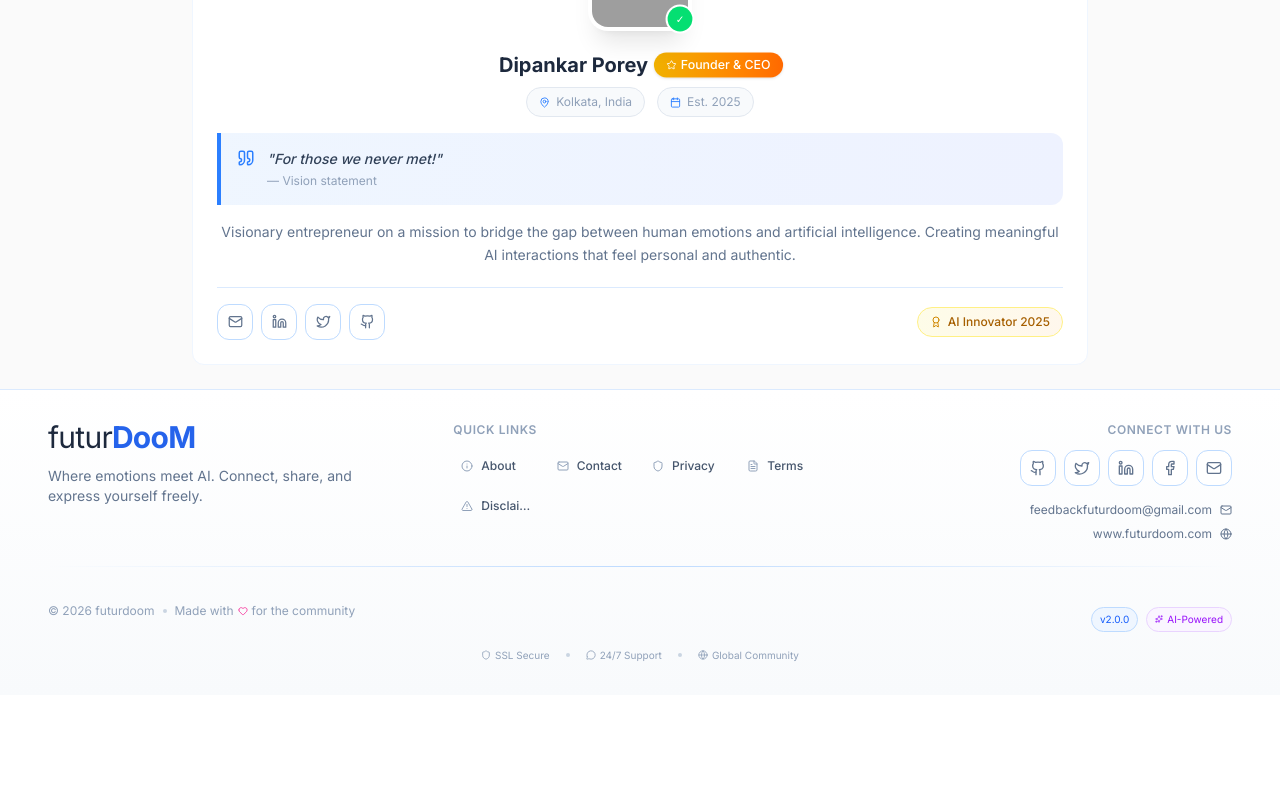
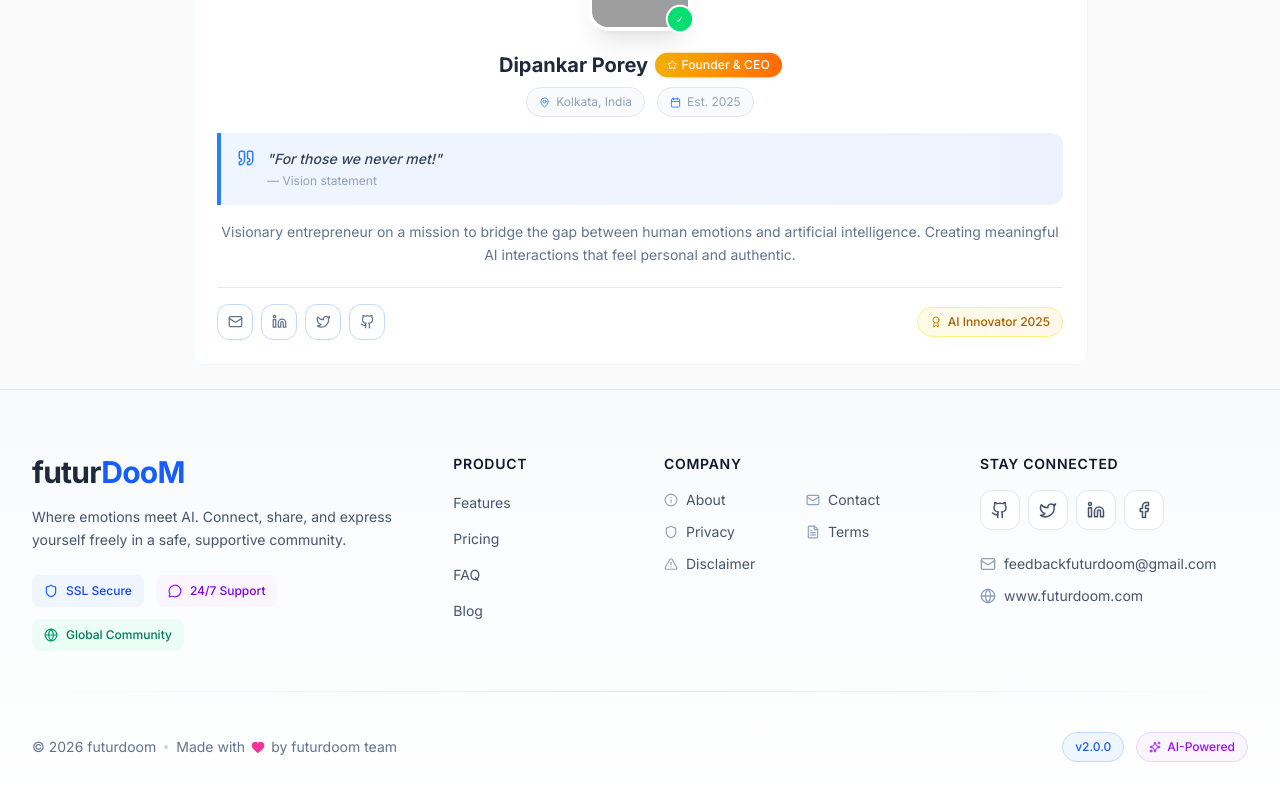
Before and after one commit to Shiv03072002/futurdoom, a React (Vite) app: page /about in a window 1280 px wide. Shown: the part 734-1534 px from the top of the page. Before the commit the page ends 1429 px from the top, so only its background shows below. Built offline with nearby package versions, Linux system fonts and the light colour scheme; grey boxes are pictures that could not be loaded.

Commit message:
hide chat history header on mobile devices

```diff
--- a/src/components/chat/ChatSidebar.jsx
+++ b/src/components/chat/ChatSidebar.jsx
@@ -207,7 +207,7 @@
     >
       {/* History Header */}
       <div className="p-4 bg-gradient-to-r from-blue-50 to-indigo-50 border-b border-blue-100">
-        <div className="flex items-center justify-between mb-3">
+        <div className="hidden lg:flex items-center justify-between mb-3">
   <h2 className="text-lg font-bold text-slate-800 flex items-center gap-2">
     <MessageSquare size={18} className="text-blue-600" />
     Chat History
--- a/src/components/common/Footer.jsx
+++ b/src/components/common/Footer.jsx
@@ -14,11 +14,21 @@
   AlertTriangle,
   Info,
   MessageCircle,
-  Facebook
+  Facebook,
+  ChevronRight
 } from "lucide-react";
 
 const Footer = () => {
-  const links = [
+  const currentYear = new Date().getFullYear();
+
+  const productLinks = [
+    { label: "Features", to: "/features" },
+    { label: "Pricing", to: "/pricing" },
+    { label: "FAQ", to: "/faq" },
+    { label: "Blog", to: "/blog" },
+  ];
+
+  const companyLinks = [
     { label: "About", to: "/about", icon: Info },
     { label: "Contact", to: "/contact", icon: Mail },
     { label: "Privacy", to: "/privacy", icon: Shield },
@@ -27,28 +37,25 @@
   ];
 
   const socialLinks = [
-    { icon: Github, href: "https://github.com/futurdoom", label: "GitHub" },
-    { icon: Twitter, href: "https://twitter.com/futurdoom", label: "Twitter" },
-    { icon: Linkedin, href: "https://linkedin.com/company/futurdoom", label: "LinkedIn" },
-    { icon: Facebook, href: "https://facebook.com/futurdoom", label: "Facebook" },
-    { icon: Mail, href: "mailto:feedbackfuturdoom@gmail.com", label: "Email" },
+    { icon: Github, href: "https://github.com/futurdoom", label: "GitHub", color: "hover:bg-gray-900" },
+    { icon: Twitter, href: "https://twitter.com/futurdoom", label: "Twitter", color: "hover:bg-blue-400" },
+    { icon: Linkedin, href: "https://linkedin.com/company/futurdoom", label: "LinkedIn", color: "hover:bg-blue-600" },
+    { icon: Facebook, href: "https://facebook.com/futurdoom", label: "Facebook", color: "hover:bg-blue-700" },
   ];
 
-  // Animation variants
   const containerVariants = {
-    hidden: { opacity: 0, y: 20 },
+    hidden: { opacity: 0 },
     visible: {
       opacity: 1,
-      y: 0,
       transition: {
         staggerChildren: 0.1,
-        delayChildren: 0.1,
+        delayChildren: 0.2,
       },
     },
   };
 
   const itemVariants = {
-    hidden: { opacity: 0, y: 10 },
+    hidden: { opacity: 0, y: 20 },
     visible: {
       opacity: 1,
       y: 0,
@@ -60,95 +67,100 @@
     },
   };
 
-  const buttonHover = {
-    scale: 1.05,
-    y: -2,
-    transition: { type: "spring", stiffness: 400, damping: 17 },
-  };
-
-  const buttonTap = {
-    scale: 0.95,
-    y: 0,
-  };
-
   return (
     <motion.footer
       variants={containerVariants}
       initial="hidden"
       animate="visible"
-      className="bg-white border-t border-blue-100 shadow-lg shadow-blue-500/5 px-4"
-      style={{
-        background: "linear-gradient(180deg, #ffffff 0%, #f8fafc 100%)",
-      }}
+      className="bg-gradient-to-b from-slate-50 to-white border-t border-slate-200"
     >
-      <div className="max-w-9xl mx-auto px-4 sm:px-6 lg:px-8 py-8">
-        {/* Main Footer Content - Equal 3 columns */}
-        <div className="grid grid-cols-1 md:grid-cols-3 gap-8 md:gap-6 lg:gap-8">
-          {/* Left Section - Brand */}
-          <motion.div
-            variants={itemVariants}
-            className="w-full"
-          >
-            <Link to="/" className="inline-block mb-3">
-              <span className="text-2xl sm:text-3xl tracking-tight leading-none">
-                <span className="font-light text-slate-800">
+      <div className="max-w-7xl mx-auto px-4 sm:px-6 lg:px-8 py-12 lg:py-16">
+        {/* Main Footer Grid */}
+        <div className="grid grid-cols-1 lg:grid-cols-12 gap-8 lg:gap-12">
+          {/* Brand Section - 4 columns */}
+          <motion.div variants={itemVariants} className="lg:col-span-4">
+            <Link to="/" className="inline-block mb-4 group">
+              <span className="text-3xl font-bold tracking-tight">
+                <span className="text-slate-800 group-hover:text-slate-600 transition-colors">
                   futur
                 </span>
-                <span className="font-bold text-[#2563eb]">
+                <span className="text-blue-600 group-hover:text-blue-500 transition-colors">
                   DooM
                 </span>
               </span>
             </Link>
 
-            <p className="text-xs sm:text-sm text-slate-500 mb-3 max-w-xs">
-              Where emotions meet AI. Connect, share, and express yourself freely.
+            <p className="text-sm text-slate-600 mb-6 max-w-md leading-relaxed">
+              Where emotions meet AI. Connect, share, and express yourself freely in a safe, supportive community.
             </p>
 
-            {/* Version badges moved to left column */}
-
+            {/* Trust Badges - Redesigned */}
+            <div className="flex flex-wrap gap-3">
+              <div className="flex items-center gap-2 px-3 py-2 bg-blue-50 rounded-lg">
+                <Shield size={14} className="text-blue-600" />
+                <span className="text-xs font-medium text-blue-700">SSL Secure</span>
+              </div>
+              <div className="flex items-center gap-2 px-3 py-2 bg-purple-50 rounded-lg">
+                <MessageCircle size={14} className="text-purple-600" />
+                <span className="text-xs font-medium text-purple-700">24/7 Support</span>
+              </div>
+              <div className="flex items-center gap-2 px-3 py-2 bg-emerald-50 rounded-lg">
+                <Globe size={14} className="text-emerald-600" />
+                <span className="text-xs font-medium text-emerald-700">Global Community</span>
+              </div>
+            </div>
           </motion.div>
 
-          {/* Center Section - Navigation Links */}
-          <motion.div
-            variants={itemVariants}
-            className="w-full"
+          {/* Product Links - 3 columns */}
+          <motion.div variants={itemVariants} className="lg:col-span-2">
+            <h3 className="text-sm font-semibold text-slate-900 uppercase tracking-wider mb-4">
+              Product
+            </h3>
+            <ul className="space-y-3">
+              {productLinks.map((link) => (
+                <li key={link.label}>
+                  <Link
+                    to={link.to}
+                    className="text-sm text-slate-600 hover:text-blue-600 transition-colors inline-flex items-center gap-1 group"
                   >
-            <h3 className="text-xs font-semibold text-slate-400 uppercase tracking-wider mb-3">
-              Quick Links
+                    <span>{link.label}</span>
+                    <ChevronRight size={14} className="opacity-0 -ml-1 group-hover:opacity-100 group-hover:ml-0 transition-all" />
+                  </Link>
+                </li>
+              ))}
+            </ul>
+          </motion.div>
+
+          {/* Company Links - 3 columns */}
+          <motion.div variants={itemVariants} className="lg:col-span-3">
+            <h3 className="text-sm font-semibold text-slate-900 uppercase tracking-wider mb-4">
+              Company
             </h3>
-            <div className="grid grid-cols-4 gap-2">
-              {links.map((link) => {
+            <div className="grid grid-cols-2 gap-x-4 gap-y-3">
+              {companyLinks.map((link) => {
                 const Icon = link.icon;
                 return (
-                  <motion.div
+                  <Link
                     key={link.label}
-                    variants={itemVariants}
-                    whileHover={{ x: 3 }}
+                    to={link.to}
+                    className="text-sm text-slate-600 hover:text-blue-600 transition-colors inline-flex items-center gap-2 group"
                   >
-                    <Link
-                      to={link.to}
-                      className="flex items-center gap-2 px-2 py-2 rounded-xl text-xs text-slate-600 hover:bg-blue-50 hover:text-blue-600 transition-all duration-200 group"
-                    >
-                      <Icon size={12} className="text-slate-400 group-hover:text-blue-600 flex-shrink-0" />
-                      <span className="text-xs font-medium truncate">{link.label}</span>
+                    <Icon size={14} className="text-slate-400 group-hover:text-blue-600" />
+                    <span>{link.label}</span>
                   </Link>
-                  </motion.div>
                 );
               })}
             </div>
           </motion.div>
 
-          {/* Right Section - Social & Contact - Aligned to end */}
-          <motion.div
-            variants={itemVariants}
-            className="w-full flex flex-col items-end"
-          >
-            <h3 className="text-xs font-semibold text-slate-400 uppercase tracking-wider mb-3 ">
-              Connect With Us
+          {/* Newsletter/Social - 2 columns */}
+          <motion.div variants={itemVariants} className="lg:col-span-3">
+            <h3 className="text-sm font-semibold text-slate-900 uppercase tracking-wider mb-4">
+              Stay Connected
             </h3>
 
-            {/* Social Icons - Aligned to end */}
-            <div className="flex flex-wrap gap-2 mb-4 justify-center">
+            {/* Social Icons */}
+            <div className="flex flex-wrap gap-2 mb-6">
               {socialLinks.map((social, index) => {
                 const Icon = social.icon;
                 return (
@@ -157,37 +169,33 @@
                     href={social.href}
                     target="_blank"
                     rel="noopener noreferrer"
-                    className="w-9 h-9 rounded-xl bg-white border border-blue-200 flex items-center justify-center text-slate-500 hover:text-blue-600 hover:border-blue-300 hover:bg-blue-50 transition-all duration-200"
-                    variants={buttonHover}
-                    whileHover="hover"
-                    whileTap={buttonTap}
+                    className={`w-10 h-10 rounded-xl bg-white border border-slate-200 flex items-center justify-center text-slate-600 hover:text-white transition-all duration-300 ${social.color} hover:border-transparent`}
+                    whileHover={{ scale: 1.1, y: -2 }}
+                    whileTap={{ scale: 0.95 }}
                     aria-label={social.label}
                   >
-                    <Icon size={16} />
+                    <Icon size={18} />
                   </motion.a>
                 );
               })}
             </div>
 
-            {/* Contact Info - Aligned to end */}
-            <div className="space-y-2 ">
-              <motion.a
+            {/* Contact Info */}
+            <div className="space-y-3">
+              <a
                 href="mailto:feedbackfuturdoom@gmail.com"
-                className="flex items-center gap-2 text-xs text-slate-500 hover:text-blue-600 transition-colors group "
-                whileHover={{ x: -3 }}
+                className="flex items-center gap-2 text-sm text-slate-600 hover:text-blue-600 transition-colors group"
               >
+                <Mail size={16} className="text-slate-400 group-hover:text-blue-600" />
                 <span className="truncate">feedbackfuturdoom@gmail.com</span>
-                <Mail size={12} className="group-hover:text-blue-600 flex-shrink-0" />
-              </motion.a>
-
-              <motion.a
+              </a>
+              <a
                 href="https://www.futurdoom.com"
-                className="flex items-center gap-2 text-xs text-slate-500 hover:text-blue-600 transition-colors group justify-end"
-                whileHover={{ x: -3 }}
+                className="flex items-center gap-2 text-sm text-slate-600 hover:text-blue-600 transition-colors group"
               >
-                <span className="truncate">www.futurdoom.com</span>
-                <Globe size={12} className="group-hover:text-blue-600 flex-shrink-0" />
-              </motion.a>
+                <Globe size={16} className="text-slate-400 group-hover:text-blue-600" />
+                <span>www.futurdoom.com</span>
+              </a>
             </div>
           </motion.div>
         </div>
@@ -195,53 +203,34 @@
         {/* Divider */}
         <motion.div
           variants={itemVariants}
-          className="h-px bg-gradient-to-r from-transparent via-blue-200 to-transparent my-6"
+          className="h-px bg-gradient-to-r from-transparent via-slate-200 to-transparent my-8 lg:my-10"
         />
 
-        {/* Bottom Bar - Simplified */}
+        {/* Bottom Bar */}
         <motion.div
           variants={itemVariants}
           className="flex flex-col sm:flex-row justify-between items-center gap-4"
         >
           {/* Copyright */}
-          <p className="text-xs text-slate-400 flex flex-wrap items-center justify-center gap-2">
-            <span>© 2026 futurdoom</span>
+          <p className="text-sm text-slate-500 flex flex-wrap items-center justify-center gap-2">
+            <span>© {currentYear} futurdoom</span>
             <span className="w-1 h-1 rounded-full bg-slate-300 hidden sm:inline-block" />
-            <span className="flex items-center gap-1">
-              Made with <Heart size={10} className="text-pink-500" /> for the community
+            <span className="flex items-center gap-1.5">
+              Made with <Heart size={14} className="text-pink-500 fill-current" /> by futurdoom team
             </span>
           </p>
 
-          <div className="flex items-center gap-2 mt-4">
-              <span className="text-[10px] px-2 py-1 rounded-full bg-blue-50 text-blue-600 border border-blue-200">
+          {/* Version Badges */}
+          <div className="flex items-center gap-3">
+            <span className="text-xs px-3 py-1.5 rounded-full bg-blue-50 text-blue-600 border border-blue-200 font-medium">
               v2.0.0
             </span>
-              <span className="text-[10px] px-2 py-1 rounded-full bg-purple-50 text-purple-600 border border-purple-200 flex items-center gap-1">
-                <Sparkles size={8} />
+            <span className="text-xs px-3 py-1.5 rounded-full bg-purple-50 text-purple-600 border border-purple-200 flex items-center gap-1.5 font-medium">
+              <Sparkles size={12} />
               AI-Powered
             </span>
           </div>
         </motion.div>
-
-        {/* Trust Badges */}
-        <motion.div
-          variants={itemVariants}
-          className="mt-4 flex flex-wrap items-center justify-center gap-4 text-[10px] text-slate-400"
-        >
-          <span className="flex items-center gap-1">
-            <Shield size={10} /> SSL Secure
-          </span>
-          <span className="w-1 h-1 rounded-full bg-slate-300" />
-          <span className="flex items-center gap-1">
-            <MessageCircle size={10} /> 24/7 Support
-          </span>
-          <span className="w-1 h-1 rounded-full bg-slate-300" />
-          <span className="flex items-center gap-1">
-            <Globe size={10} /> Global Community
-          </span>
-        </motion.div>
-
-
       </div>
     </motion.footer>
   );
--- a/src/components/notification/NotificationHeader.jsx
+++ b/src/components/notification/NotificationHeader.jsx
@@ -3,7 +3,7 @@
 
 const NotificationHeader = ({ unreadCount }) => {
   return (
-    <div className="bg-gradient-to-br from-[#0f1f6e] via-[#1a3aad] to-[#2563eb] p-6 relative overflow-hidden">
+    <div className="bg-gradient-to-br from-[#0f1f6e] via-[#1a3aad] to-[#2563eb] p-6  overflow-hidden ">
       <div className="absolute -top-10 -right-10 w-40 h-40 rounded-full bg-white/5" />
       <div className="absolute bottom-0 left-1/2 w-24 h-24 rounded-full bg-blue-400/10" />
       <div className="absolute inset-0 opacity-10"
--- a/src/components/threadChat/ChatInterfaceFull.jsx
+++ b/src/components/threadChat/ChatInterfaceFull.jsx
@@ -7,11 +7,11 @@
   Copy,
   Trash2,
   Heart,
-  Brain,
   Terminal,
   Smile,
   Paperclip,
   ChevronLeft,
+  Share2,
 } from "lucide-react";
 import { useNavigate } from "react-router-dom";
 
@@ -334,7 +334,7 @@
                       })}
                       className="p-1.5 rounded-lg text-slate-400 hover:bg-violet-50 hover:text-violet-500 transition-all duration-150 relative"
                     >
-                      <Brain size={11} />
+                      <Share2 size={11} />
                     </motion.button>
                   </div>
                 )}
--- a/src/pages/Chatbotmain.jsx
+++ b/src/pages/Chatbotmain.jsx
@@ -283,7 +283,7 @@
                 }}
               />
               <motion.div
-                className="relative w-20 h-20 rounded-2xl bg-gradient-to-br from-[#1a3aad] to-[#2563eb] flex items-center justify-center shadow-xl shadow-blue-500/30 cursor-pointer"
+                className="relative w-16 h-16 rounded-2xl bg-gradient-to-br from-[#1a3aad] to-[#2563eb] flex items-center justify-center  cursor-pointer"
                 whileHover={{ scale: 1.1, rotate: 5 }}
                 whileTap={{ scale: 0.95 }}
                 transition={{ type: "spring", stiffness: 400, damping: 17 }}
@@ -305,7 +305,7 @@
 
             {/* App Name */}
             <motion.h1
-              className="text-5xl leading-none mb-2"
+              className="text-4xl leading-none mb-2"
               variants={itemVariants}
             >
               <span className="text-slate-800 font-light">
@@ -349,7 +349,7 @@
             <motion.div
               className="w-full mb-8 p-5 rounded-2xl bg-gradient-to-r from-blue-50 to-indigo-50 border border-blue-100"
               variants={itemVariants}
-              whileHover={{ y: -4, boxShadow: "0 12px 24px rgba(37,99,235,0.15)" }}
+
               transition={{ type: "spring", stiffness: 400, damping: 17 }}
             >
               <div className="flex items-center justify-between mb-3">
--- a/src/pages/Notification.jsx
+++ b/src/pages/Notification.jsx
@@ -137,7 +137,7 @@
 
   return (
     <div className="min-h-screen flex items-start justify-center ">
-      <div className="bg-white rounded-xl border border-blue-100 w-full overflow-hidden shadow-sm">
+      <div className="bg-white rounded-xl  w-full overflow-hidden sticky top-20 z-35  ">
 
         <NotificationHeader unreadCount={unreadCount} />
 
```
Lines whose indentation alone changed are shown as unchanged.
